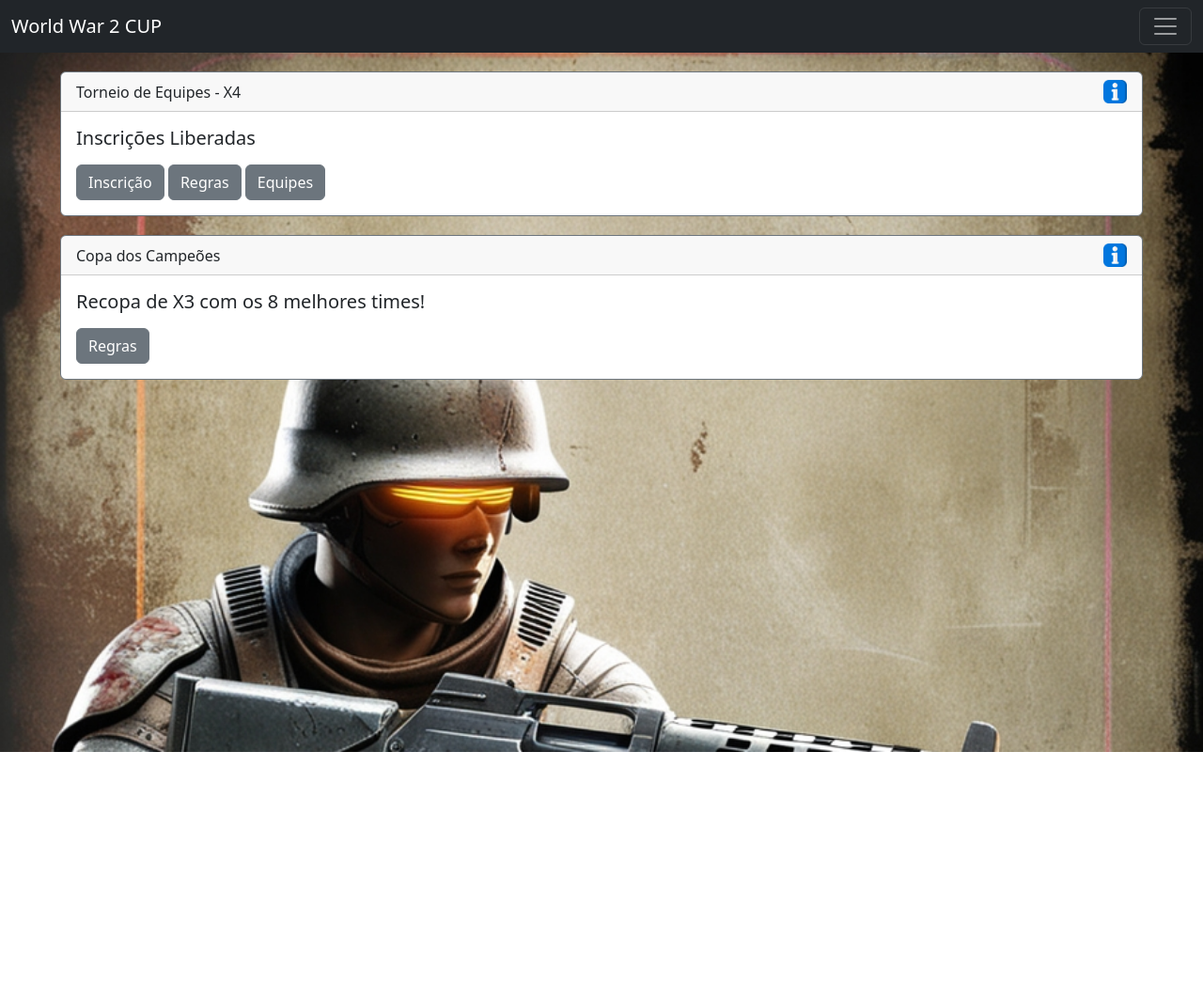
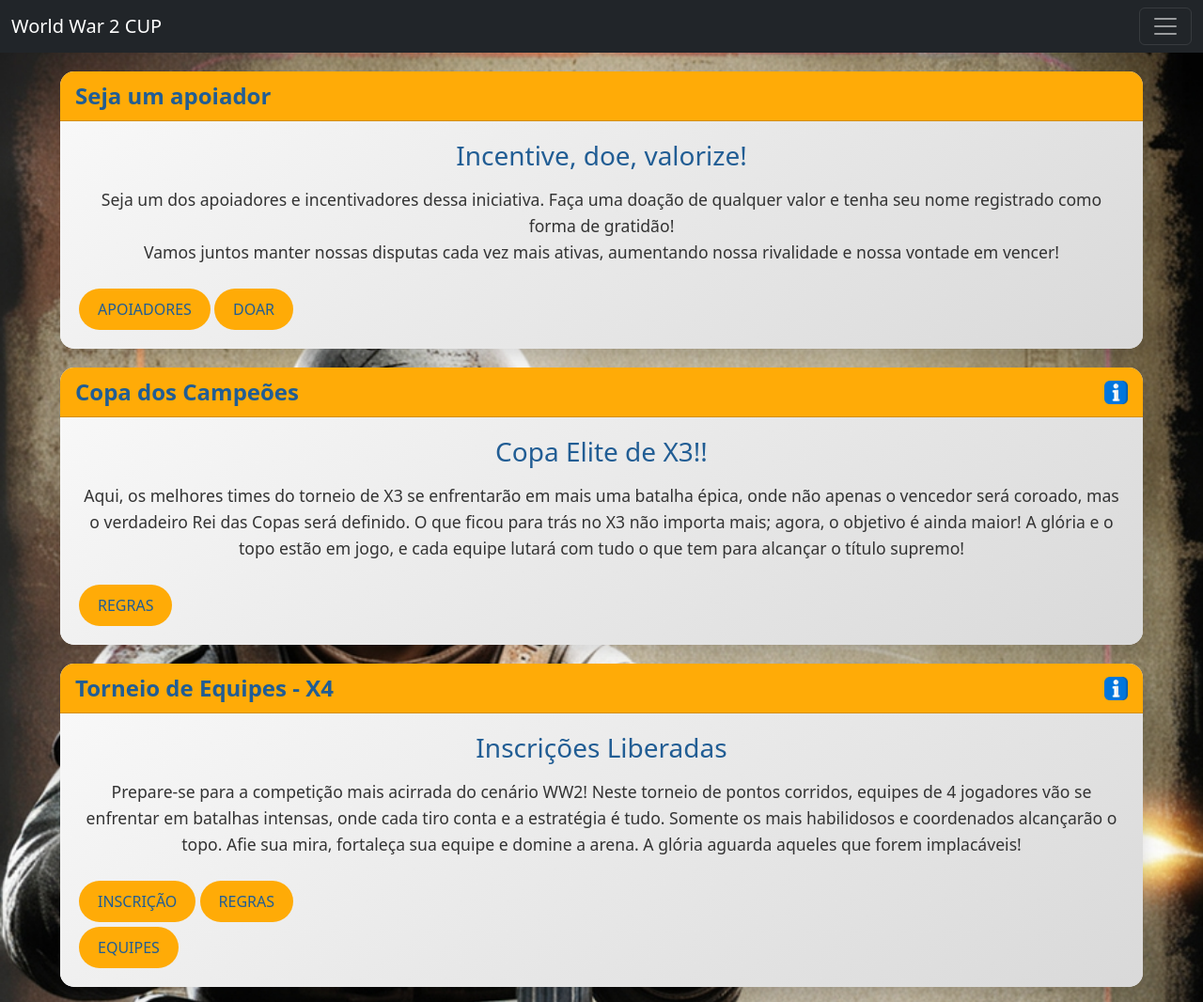
Before and after one commit to adrianomartiliano/WWC-php, a PHP site: page / in a window 1280 px wide. Shown: the whole page at 94% size. Before the commit the page ends 800 px from the top, so only its background shows below. Run offline with PHP 8.4, Linux system fonts and the light colour scheme; data that the repository does not hold is empty.

Commit message:
Estilo CSS

```diff
--- a/apoiadores.php
+++ b/apoiadores.php
@@ -41,6 +41,7 @@ if ($viewType === 'players') {
     <meta name="viewport" content="width=device-width, initial-scale=1.0">
     <title>Apoiadores do Site</title>
     <link rel="stylesheet" href="https://cdn.jsdelivr.net/npm/bootstrap@5.3.3/dist/css/bootstrap.min.css">
+    <link rel="stylesheet" type="text/css" href="css/styles.css" />
     <style>
         .active-btn {
             background-color: #007bff;
@@ -187,7 +188,8 @@ if ($viewType === 'players') {
                             Pix: 43999929497</p>
                             <p>Fora do Brasil <br />
                             PayPal: (consulte o e-mail para transferência)</p>
-                            <br /><br /><br />
+                            <p>Mercado Pago: <a href='https://link.mercadopago.com.br/ww2cup' target='_blank'>Clique Aqui!</a></p>
+                            <br /><br />
 
 
                             <p>Manter este site de torneios funcionando envolve diversos custos, desde hospedagem e manutenção até a melhoria contínua da nossa plataforma. Criamos este espaço para que jogadores possam se conectar, competir e se divertir, e é graças ao apoio da nossa comunidade que conseguimos manter tudo isso ativo.</p>
--- a/cardsTorneios/x3_recopa.php
+++ b/cardsTorneios/x3_recopa.php
@@ -1,11 +1,3 @@
-<head>
-    <style>
-        .card {
-            width: 90%;
-            margin: 20px auto;
-        }
-    </style>
-</head>
 
 <body class="bg-1">
     <div class="card border-secondary mb-3">
@@ -14,10 +6,10 @@
         </div>
 
         <div class="card-body">
-            <h5 class="card-title">Recopa de X3 com os 8 melhores times!</h5>
-            <p class="card-text"></p>
+            <h5 class="card-title">Copa Elite de X3!!</h5>
+            <p class="card-text">Aqui, os melhores times do torneio de X3 se enfrentarão em mais uma batalha épica, onde não apenas o vencedor será coroado, mas o verdadeiro Rei das Copas será definido. O que ficou para trás no X3 não importa mais; agora, o objetivo é ainda maior! A glória e o topo estão em jogo, e cada equipe lutará com tudo o que tem para alcançar o título supremo!</p>
             <div>
-                <a href="#" class="btn btn-secondary" data-bs-toggle="modal" data-bs-target="#regrasModalRecopa" title="Regras">
+                <a href="#" class="btn btn-success" data-bs-toggle="modal" data-bs-target="#regrasModalRecopa" title="Regras">
                     Regras
                 </a>
                 <!-- <a href="#" class="btn btn-secondary" title="Equipes">
@@ -70,7 +62,7 @@
                                     <div class='card'>
                                         <div class='card-header' id='x3-heading$index'>
                                             <h2 class='mb-0'>
-                                                <button class='btn text-left' type='button' data-cod-grupo='{$grupo['cod_grupo']}' data-bs-toggle='collapse' data-bs-target='#x3-collapse$index' aria-expanded='true' aria-controls='x3-collapse$index'>
+                                                <button class='btn text-left btn-success' type='button' data-cod-grupo='{$grupo['cod_grupo']}' data-bs-toggle='collapse' data-bs-target='#x3-collapse$index' aria-expanded='true' aria-controls='x3-collapse$index'>
                                                     {$grupo['desc_grupo']}
                                                 </button>
                                             </h2>
--- a/cardsTorneios/x4.php
+++ b/cardsTorneios/x4.php
@@ -1,12 +1,3 @@
-
-<head>
-    <style>
-        .card{
-            width: 90%;
-            margin: 20px auto;
-        }
-    </style>
-</head>
 
 <body class="bg-1">
     <div class="card border-secondary mb-3">
@@ -16,15 +7,15 @@
 
         <div class="card-body">
             <h5 class="card-title">Inscrições Liberadas</h5>
-            <p class="card-text"></p>
+            <p class="card-text">Prepare-se para a competição mais acirrada do cenário WW2! Neste torneio de pontos corridos, equipes de 4 jogadores vão se enfrentar em batalhas intensas, onde cada tiro conta e a estratégia é tudo. Somente os mais habilidosos e coordenados alcançarão o topo. Afie sua mira, fortaleça sua equipe e domine a arena. A glória aguarda aqueles que forem implacáveis!</p>
             <div>
-                <a href="inscricao_x4.php" class="btn btn-secondary" title="Inscrição">
+                <a href="inscricao_x4.php" class="btn btn-success" title="Inscrição">
                     Inscrição
                 </a>
-                <a href="#" class="btn btn-secondary" data-bs-toggle="modal" data-bs-target="#regrasModal" title="Regras">
+                <a href="#" class="btn btn-success" data-bs-toggle="modal" data-bs-target="#regrasModal" title="Regras">
                     Regras
-                </a>
-                <a href="teams_x4.php" class="btn btn-secondary" title="Equipes">
+                </a><br />
+                <a href="teams_x4.php" class="btn btn-success" title="Equipes">
                     Equipes
                 </a>
             </div>
@@ -83,7 +74,7 @@
                                     <div class='card'>
                                         <div class='card-header' id='heading$index'>
                                             <h2 class='mb-0'>
-                                                <button class='btn text-left' type='button' data-cod-grupo='{$grupo['cod_grupo']}' data-bs-toggle='collapse' data-bs-target='#collapse$index' aria-expanded='true' aria-controls='collapse$index'>
+                                                <button class='btn text-left btn-success' type='button' data-cod-grupo='{$grupo['cod_grupo']}' data-bs-toggle='collapse' data-bs-target='#collapse$index' aria-expanded='true' aria-controls='collapse$index'>
                                                     {$grupo['desc_grupo']}
                                                 </button>
                                             </h2>
--- /dev/null
+++ b/css/apoiadores.css
@@ -0,0 +1,92 @@
+.card {
+    width: 90%;
+    margin: 20px auto;
+    border: none;
+    border-radius: 15px;
+    background: linear-gradient(145deg, #ffffff, #e6e6e6);
+    box-shadow: 0 10px 20px rgba(0, 0, 0, 0.15);
+    overflow: hidden;
+}
+
+/* Card header-apoiador */
+.card-header-apoiador {
+    background-color: #4CAF50;
+    color: #fff;
+    padding: 15px;
+    font-size: 1.5rem;
+    font-weight: bold;
+    text-align: center;
+}
+
+/* Card body */
+.card-body {
+    padding: 20px;
+    background: linear-gradient(145deg, #f8f8f8, #d9d9d9);
+    color: #333;
+}
+
+.card-title {
+    font-size: 1.75rem;
+    color: #4CAF50;
+    text-align: center;
+    margin-bottom: 15px;
+}
+
+.card-text {
+    font-size: 1.1rem;
+    line-height: 1.6;
+    text-align: center;
+    margin-bottom: 20px;
+}
+
+/* Buttons */
+.btn {
+    padding: 10px 20px;
+    border-radius: 50px;
+    font-size: 1rem;
+    text-transform: uppercase;
+    transition: all 0.3s ease;
+    margin-top: 5px;
+}
+
+.btn-success {
+    background-color: #4CAF50;
+    border: none;
+    color: #fff;
+}
+
+.btn-success:hover {
+    background-color: #45a049;
+    box-shadow: 0 4px 10px rgba(0, 0, 0, 0.2);
+}
+
+/* Modal styles */
+.modal-content {
+    border-radius: 10px;
+    box-shadow: 0 10px 25px rgba(0, 0, 0, 0.3);
+}
+
+.modal-header-apoiador {
+    background-color: #4CAF50;
+    color: #fff;
+    border-bottom: none;
+    border-top-left-radius: 10px;
+    border-top-right-radius: 10px;
+    padding: 15px;
+}
+
+.modal-body {
+    padding: 20px;
+    font-size: 1.1rem;
+    color: #555;
+}
+
+.modal-body a {
+    color: #4CAF50;
+    text-decoration: none;
+    font-weight: bold;
+}
+
+.modal-body a:hover {
+    text-decoration: underline;
+}
--- a/css/styles.css
+++ b/css/styles.css
@@ -1,11 +1,90 @@
 @import url('barra_status_user.css'); /* Estilo da barra indicadora de logado e botão de logout */
 @import url('cadastro.css'); /* Estilo da página de cadastro */
+@import url('apoiadores.css'); /* Estilo para tratar cards e páginas relacionadas a apoio e doação. */
 
 .bg-1 {
     background-image: url("../assets/bg.jpg");
     background-size:cover;
     background-repeat: no-repeat;
-    height: 100vh;
+    height: 100%;
+}
+
+/* Buttons */
+.btn {
+    padding: 10px 20px;
+    border-radius: 50px;
+    font-size: 1rem;
+    text-transform: uppercase;
+    transition: all 0.3s ease;
+}
+
+.btn-success {
+    background-color: #ffab07;
+    border: none;
+    color: #215d94;
+}
+
+.btn-success:hover {
+    background-color: #ffab07;
+    box-shadow: 0 4px 10px rgba(0, 0, 0, 0.2);
+}
+/* Card header */
+.card-header {
+    background-color: #ffab07;
+    color: #215d94;
+    font-size: 1.5rem;
+    font-weight: bold;
+    text-align: center;
+}
+
+/* Card body */
+.card-body {
+    padding: 20px;
+    background: linear-gradient(145deg, #f8f8f8, #d9d9d9);
+    color: #333;
+}
+
+.card-title {
+    font-size: 1.75rem;
+    color: #215d94;
+    text-align: center;
+    margin-bottom: 15px;
+}
+
+.card-text {
+    font-size: 1.1rem;
+    line-height: 1.6;
+    text-align: center;
+    margin-bottom: 20px;
+}
+
+/* Modal styles */
+.modal-content {
+    border-radius: 10px;
+}
+
+.modal-header {
+    background-color: #ffab07;
+    color: #215d94;
+    border-bottom: none;
+    border-top-left-radius: 10px;
+    border-top-right-radius: 10px;
+
+}
+
+.modal-body {
+    padding: 20px;
+    font-size: 1.1rem;
+}
+
+.modal-body a {
+    color: #215d94 !important;
+    text-decoration: none;
+    font-weight: bold;
+}
+
+.modal-body a:hover {
+    text-decoration: underline;
 }
 
 
--- a/index.php
+++ b/index.php
@@ -1,7 +1,9 @@
 <?php
 
         include 'components/menu.php';
+        include 'infos/seja_um_apoiador.php';
+        include 'cardsTorneios/x3_recopa.php';
         include 'cardsTorneios/x4.php';
-        include 'cardsTorneios/x3_recopa.php';
+
 
 ?>
--- /dev/null
+++ b/infos/seja_um_apoiador.php
@@ -0,0 +1,51 @@
+
+<body class="bg-1">
+    <div class="card border-secondary mb-3">
+        <div class="card-header flex-between">Seja um apoiador
+        </div>
+
+        <div class="card-body">
+            <h5 class="card-title">Incentive, doe, valorize!</h5>
+            <p class="card-text">Seja um dos apoiadores e incentivadores dessa iniciativa. Faça uma doação de qualquer valor e tenha seu nome registrado como forma de gratidão!
+                <br />Vamos juntos manter nossas disputas cada vez mais ativas, aumentando nossa rivalidade e nossa vontade em vencer!
+            </p>
+            <div>
+                <a href="apoiadores.php" class="btn btn-success">
+                    Apoiadores
+                </a>
+                <a class='btn btn-success' data-bs-toggle="modal" data-bs-target='#infoModalApoio'>
+                    Doar
+                </a>
+            </div>
+        </div>
+    </div>
+
+     <!--Modal de Informações-->
+     <div class="modal fade" id="infoModalApoio" tabindex="-1" aria-labelledby="infoModalLabel" aria-hidden="true">
+        <div class="modal-dialog" role="document"> >
+            <div class="modal-dialog" role="document">
+                <div class="modal-content">
+                    <div class="modal-header">
+                        <h5 class="modal-title" id="infoModalLabel">Informações</h5>
+                        <button type="button" class="btn-close" data-bs-dismiss="modal" aria-label="Close"></button>
+                    </div>
+                    <div class="modal-body">
+                            <p>Brasil <br />
+                            Pix: 43999929497</p>
+                            <p>Fora do Brasil <br />
+                            PayPal: (consulte o e-mail para transferência)</p>
+                            <p>Mercado Pago: <a href='https://link.mercadopago.com.br/ww2cup' target='_blank'>Clique Aqui!</a></p>
+                            <br /><br />
+
+                            <p>Manter este site de torneios funcionando envolve diversos custos, desde hospedagem e manutenção até a melhoria contínua da nossa plataforma. Criamos este espaço para que jogadores possam se conectar, competir e se divertir, e é graças ao apoio da nossa comunidade que conseguimos manter tudo isso ativo.</p>
+
+                            <p>Se você aprecia o trabalho que fazemos e quer garantir que continuemos a oferecer os melhores torneis de WW2, considere fazer uma doação mensal. Cada contribuição, por menor que seja, faz uma grande diferença e nos ajuda a manter essa comunidade viva e próspera.</p>
+
+<p>Obrigado por fazer parte desta jornada! Sua doação é fundamental para continuarmos juntos.</p>
+                    </div>
+                </div>
+            </div>
+        </div>
+    </div>
+
+</body>
--- a/painel.php
+++ b/painel.php
@@ -49,6 +49,7 @@ $resultTeams = $stmt->get_result();
         }
     </style>
     <link rel="stylesheet" href="https://cdn.jsdelivr.net/npm/bootstrap@5.3.3/dist/css/bootstrap.min.css">
+    <link rel="stylesheet" type="text/css" href="css/styles.css" />
 </head>
 <body class="bg-1">
     <h1>Bem-vindo a sua conta</h1>
--- a/ranking_x1_prata.php
+++ b/ranking_x1_prata.php
@@ -68,6 +68,7 @@
         }
     </style>
     <link rel="stylesheet" href="https://cdn.jsdelivr.net/npm/bootstrap@5.3.3/dist/css/bootstrap.min.css">
+    <link rel="stylesheet" type="text/css" href="css/styles.css" />
 </head>
 <body>
     <div class='container menu-x1prata'>
--- a/torneios.php
+++ b/torneios.php
@@ -1,6 +1,6 @@
 <?php
     include 'components/menu.php';
+    include 'cardsTorneios/x3_recopa.php';
     include 'cardsTorneios/x4.php';
-    include 'cardsTorneios/x3_recopa.php';
 
 ?>
```
Also changed, not shown: cadastro.php (+14 -4 lines), login.php (+11 -6 lines).
